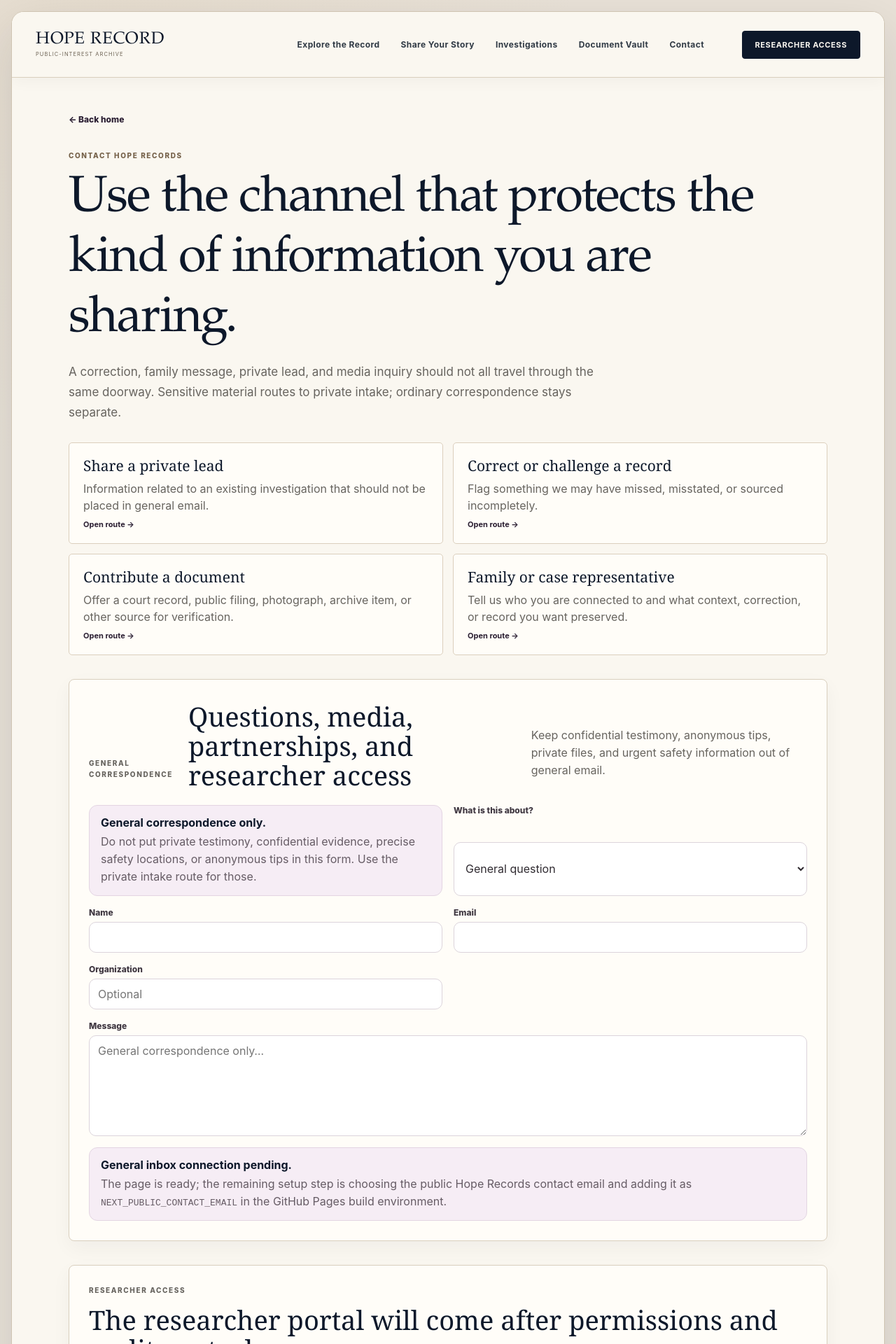
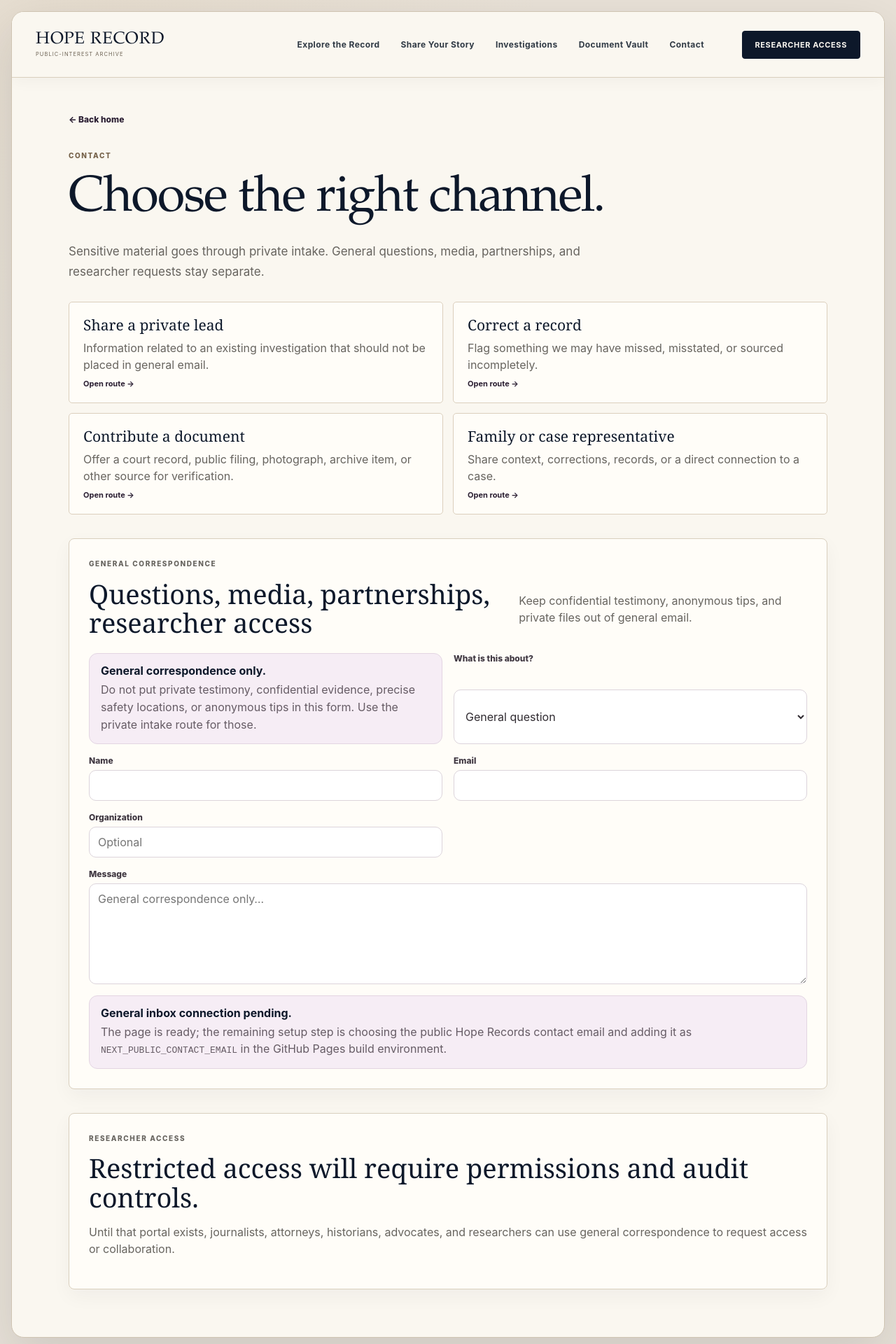
Before and after one commit to katenoahpersonal-svg/Hope-Records, a Next.js app: page /contact in a window 1280 px wide. Shown: the top 1920 px of the page at 70% size. Built offline with nearby package versions, Linux system fonts and the light colour scheme.

Commit message:
Tighten Contact page and reduce explanatory copy

```diff
--- a/app/contact/page.tsx
+++ b/app/contact/page.tsx
@@ -9,7 +9,7 @@ const contactRoutes = [
     href: "/share?type=lead#intake"
   },
   {
-    title: "Correct or challenge a record",
+    title: "Correct a record",
     body: "Flag something we may have missed, misstated, or sourced incompletely.",
     href: "/share?type=overlooked#intake"
   },
@@ -20,7 +20,7 @@ const contactRoutes = [
   },
   {
     title: "Family or case representative",
-    body: "Tell us who you are connected to and what context, correction, or record you want preserved.",
+    body: "Share context, corrections, records, or a direct connection to a case.",
     href: "/share?type=unresolved-case#intake"
   }
 ];
@@ -29,11 +29,11 @@ export default function ContactPage() {
   return (
     <main className="appShell">
       <Header />
-      <div className="innerPage contactPage">
+      <div className="innerPage contactPage compactInnerPage">
         <Link className="backLink" href="/">← Back home</Link>
-        <p className="eyebrow">Contact Hope Records</p>
-        <h1>Use the channel that protects the kind of information you are sharing.</h1>
-        <p className="pageLead">A correction, family message, private lead, and media inquiry should not all travel through the same doorway. Sensitive material routes to private intake; ordinary correspondence stays separate.</p>
+        <p className="eyebrow">Contact</p>
+        <h1>Choose the right channel.</h1>
+        <p className="pageLead">Sensitive material goes through private intake. General questions, media, partnerships, and researcher requests stay separate.</p>
 
         <section className="contactRouteGrid" aria-label="Contact routes">
           {contactRoutes.map((route) => (
@@ -47,17 +47,19 @@ export default function ContactPage() {
 
         <section className="generalContactSection" id="general-contact">
           <div className="contactSectionHeading">
-            <p className="eyebrow">General correspondence</p>
-            <h2>Questions, media, partnerships, and researcher access</h2>
-            <p>Keep confidential testimony, anonymous tips, private files, and urgent safety information out of general email.</p>
+            <div>
+              <p className="eyebrow">General correspondence</p>
+              <h2>Questions, media, partnerships, researcher access</h2>
+            </div>
+            <p>Keep confidential testimony, anonymous tips, and private files out of general email.</p>
           </div>
           <GeneralContactForm />
         </section>
 
-        <section className="researcherAccessNote" id="researcher-access">
+        <section className="researcherAccessNote compactResearcherNote" id="researcher-access">
           <p className="eyebrow">Researcher access</p>
-          <h2>The researcher portal will come after permissions and audit controls.</h2>
-          <p>For now, requests from journalists, attorneys, historians, advocates, researchers, or collaborating organizations belong in general correspondence. Access to restricted records should never be granted by a public-page button alone.</p>
+          <h2>Restricted access will require permissions and audit controls.</h2>
+          <p>Until that portal exists, journalists, attorneys, historians, advocates, and researchers can use general correspondence to request access or collaboration.</p>
         </section>
       </div>
     </main>
```
